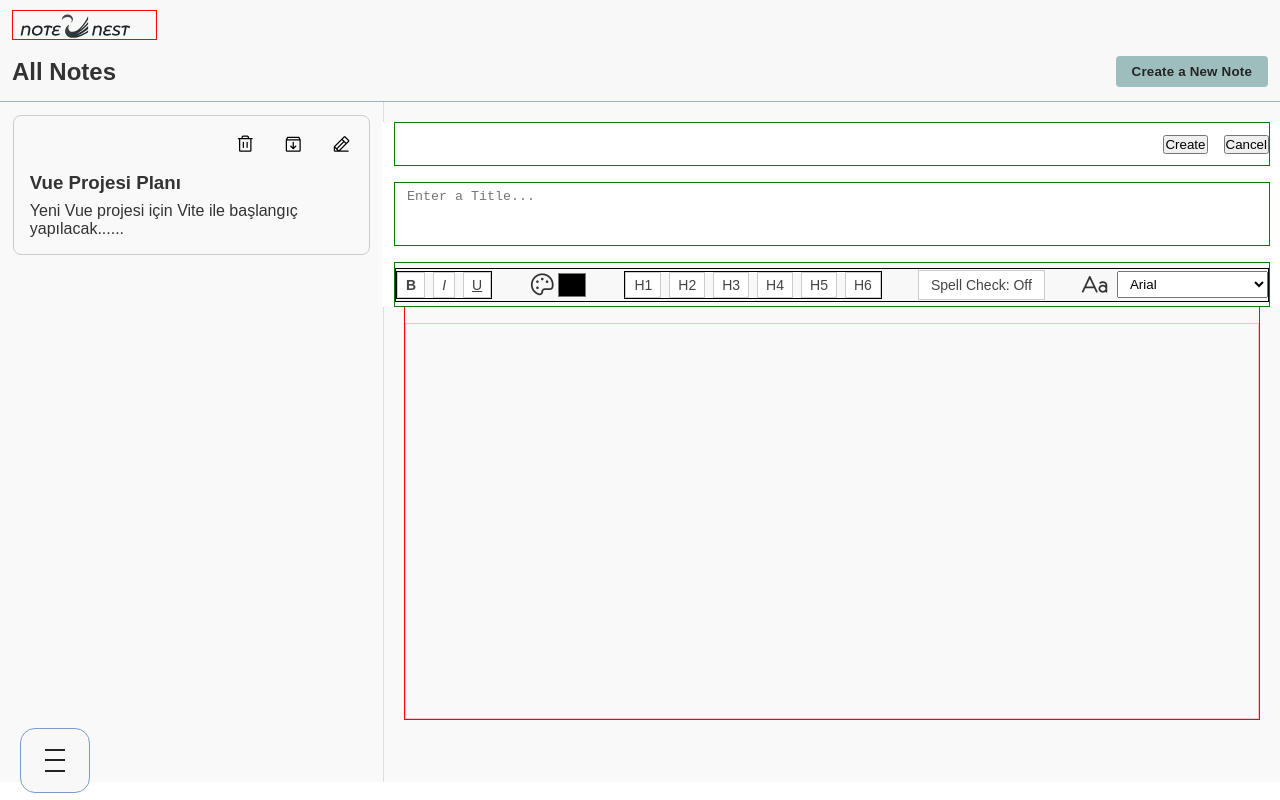
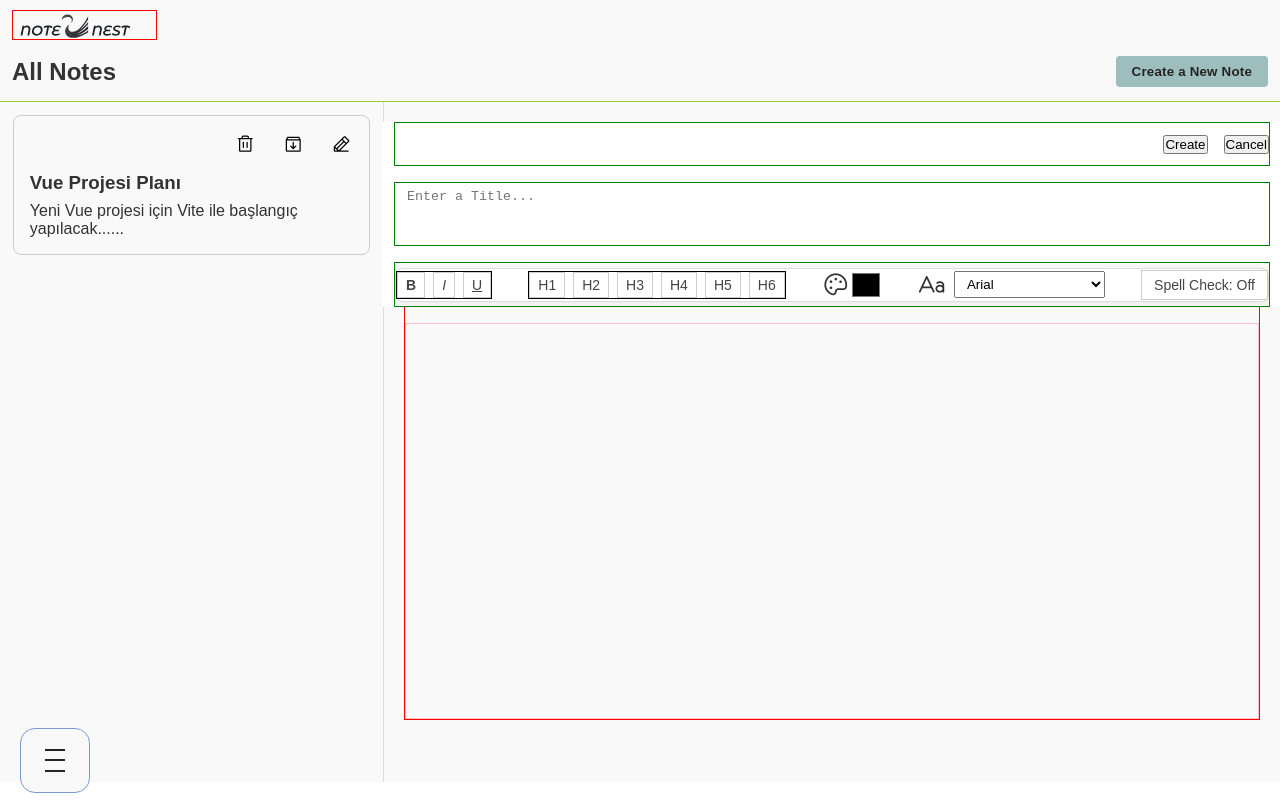
Before and after one commit to banuaggun/note-nest-vue, a Vue app: page / in a window 1280 px wide. Both pictures are taken after a click on the button "Create a New Note". Built offline with nearby package versions, Linux system fonts and the light colour scheme.

Commit message:
Location adjustments have been made.

```diff
--- a/src/components/toolbar/ToolBar.vue
+++ b/src/components/toolbar/ToolBar.vue
@@ -9,20 +9,21 @@
       />
     </div>
 
+    <div class="toolbar-header-tags">
+      <HeadingControls @applyHeading="(level) => emit('applyHeading', level)" />
+    </div>
+
     <div class="toolbar-color">
       <i class="ph ph-palette"></i>
       <input type="color" v-model="selectedColor" @input="handleColorChange" />
     </div>
 
-    <div class="toolbar-header-tags">
-      <HeadingControls @applyHeading="(level) => emit('applyHeading', level)" />
+    <div class="toolbar-fontfamily">
+      <FontFamily @applyFont="(font) => emit('applyFont', font)" />
     </div>
+
     <div class="toolbar-spellcheck">
       <SpellcheckToggle @applySpellcheck="(val) => emit('applySpellcheck', val)" />
-    </div>
-
-    <div class="toolbar-fontfamily">
-      <FontFamily @applyFont="(font) => emit('applyFont', font)" />
     </div>
   </div>
 </template>
@@ -79,27 +80,21 @@ function handleColorChange() {
   flex-direction: row;
   flex-wrap: wrap;
   align-items: center;
-  gap: 8px;
+  gap: 10px;
   width: 100%;
   margin: 0px auto;
   border: 1px solid black;
-  padding: 0 8px 0 8px;
+  padding: 10px 12px;
+
+  background: #fff;
+  border: 1px solid #dcdcdc;
+  border-radius: 8px;
+  box-shadow: 0 2px 6px rgba(0, 0, 0, 0.05);
 }
 .toolbar > button {
   padding: 0.3rem 0.6rem;
   font-size: 1rem;
   cursor: pointer;
-}
-.toolbar > button.active,
-.toolbar button:focus {
-  background-color: #007bff;
-  color: white;
-  border-radius: 4px;
-}
-:deep(.toolbar button.active) {
-  background-color: #007bff;
-  color: white;
-  border-radius: 4px;
 }
 
 .toolbar-color {
```
